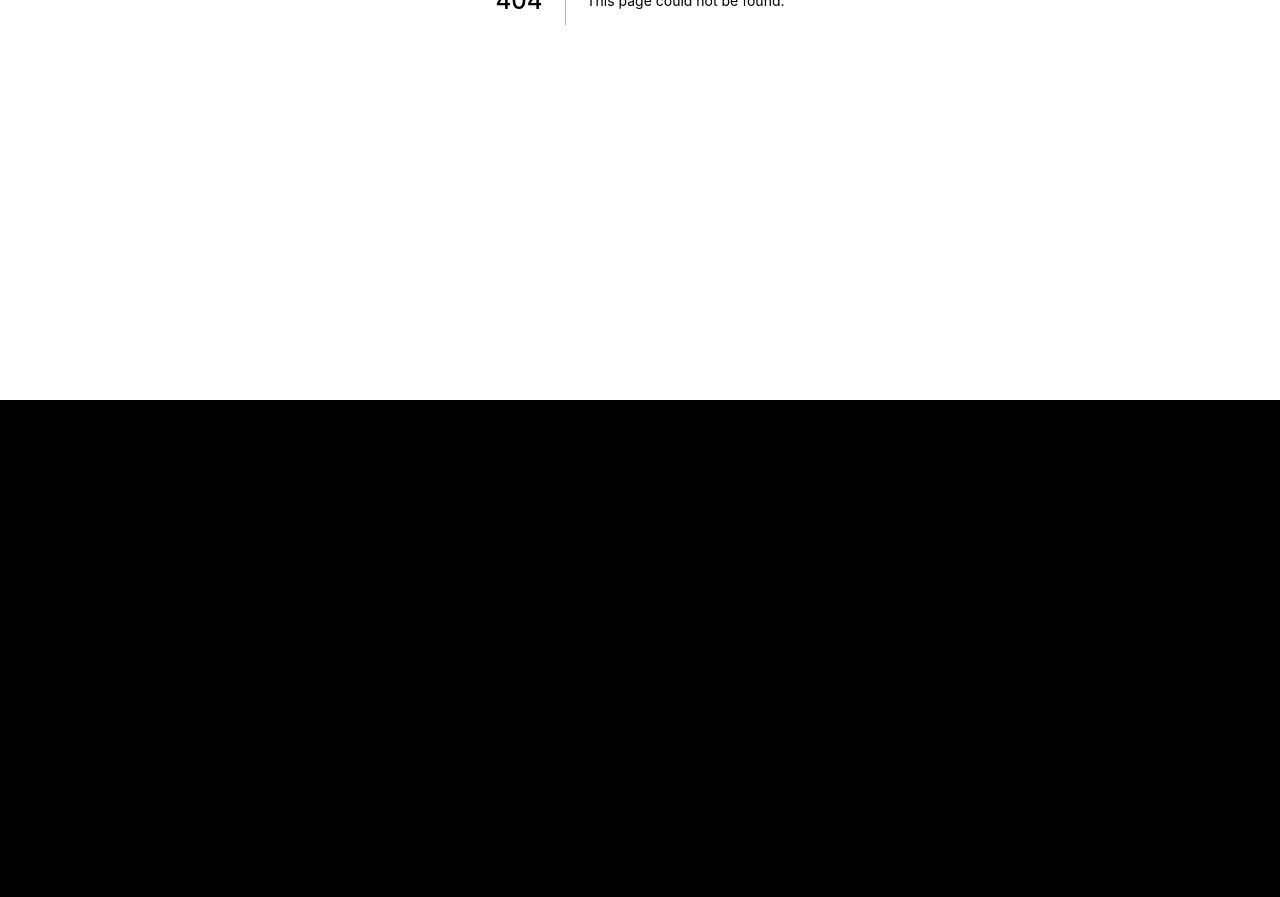
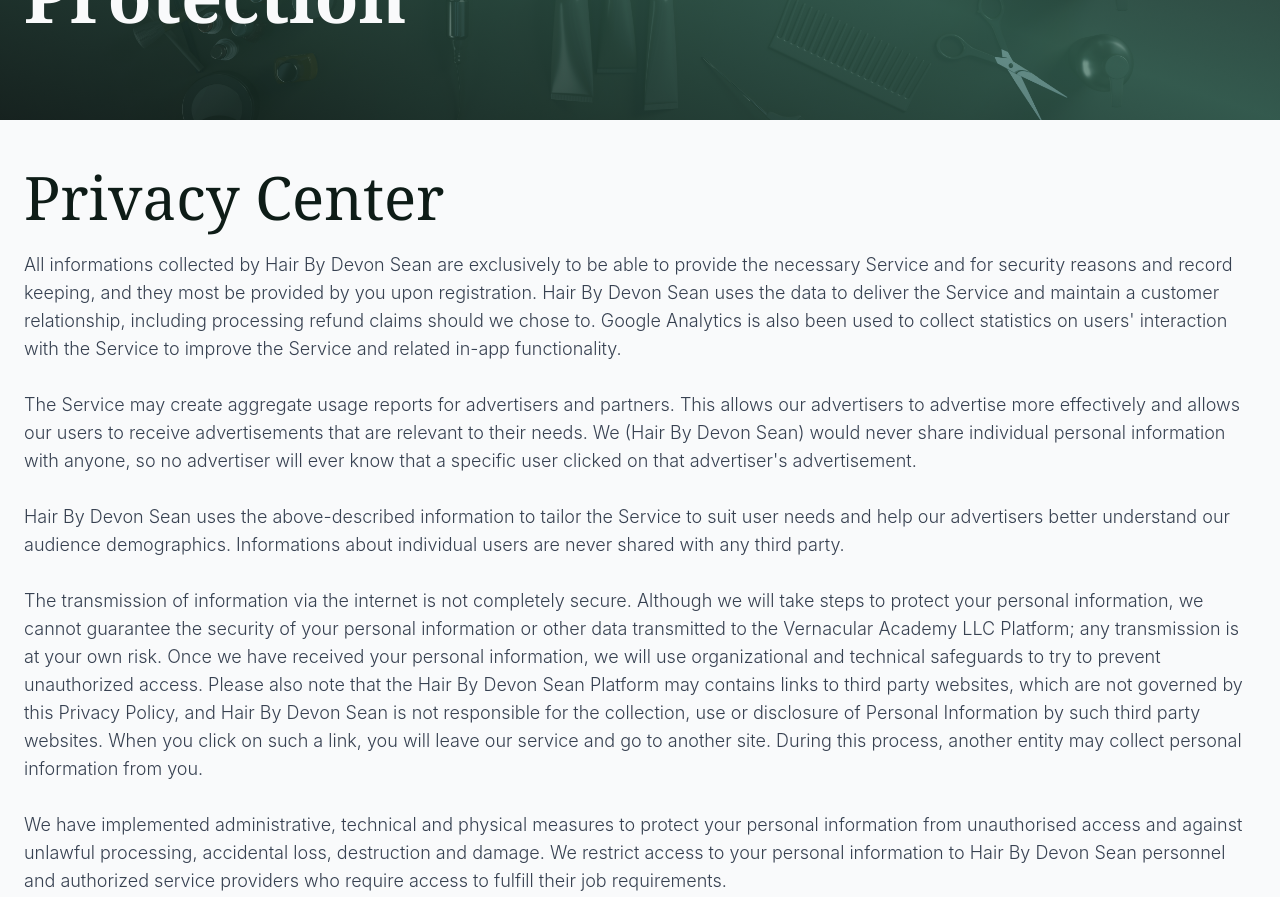
Before and after one commit to Osademe-e/devonsean-website, a Next.js app: page /privacy in a window 1280 px wide. Before the commit this address had no page. Shown: the part 400-1297 px from the top of the page. Before the commit the page ends 800 px from the top, so only its background shows below. Built offline with nearby package versions, Linux system fonts and the light colour scheme.

Commit message:
update ui

```diff
--- /dev/null
+++ b/pages/privacy.js
@@ -0,0 +1,150 @@
+import Head from "next/head";
+import Image from "next/image";
+import Header from "../components/Header";
+import bgimage from "../public/tools.jpg";
+
+export default function Privacy() {
+  return (
+    <div className="bg-gray-50">
+      <Head>
+        <title>Privacy Center | Vernacular Academy</title>
+      </Head>
+
+      <Header />
+
+      <main>
+        <section>
+          <div className="relative">
+            <div className="absolute w-full h-full overflow-hidden">
+              <Image
+                src={bgimage}
+                alt="Background image"
+                layout="fill"
+                objectFit="cover"
+              />
+            </div>
+
+            <div className="w-full h-96 lg:h-full p-6 pt-52 lg:py-20 relative bg-gradient-to-bl from-brand-900/60 via-brand-600/70 to-brand-800/75">
+              <h1 className="text-gray-50 text-4xl lg:text-7xl font-serif font-semibold  lg:leading-tight">
+                Privacy
+                <br />
+                And Data <br />
+                Protection
+              </h1>
+            </div>
+          </div>
+        </section>
+
+        <section>
+          <div className="lg:py-10 p-6">
+            <h2 className="text-brand-800 text-3xl lg:text-6xl font-serif lg:font-extralight lg:leading-tight">
+              Privacy Center
+            </h2>
+            <p className="text-gray-700 lg:text-lg font-light mt-4 w-full">
+              All informations collected by Hair By Devon Sean are
+              exclusively to be able to provide the necessary Service and for
+              security reasons and record keeping, and they most be provided by
+              you upon registration. Hair By Devon Sean uses the data to
+              deliver the Service and maintain a customer relationship,
+              including processing refund claims should we chose to. Google
+              Analytics is also been used to collect statistics on users&apos;
+              interaction with the Service to improve the Service and related
+              in-app functionality.
+              <br />
+              <br />
+              The Service may create aggregate usage reports for advertisers and
+              partners. This allows our advertisers to advertise more
+              effectively and allows our users to receive advertisements that
+              are relevant to their needs. We (Hair By Devon Sean) would
+              never share individual personal information with anyone, so no
+              advertiser will ever know that a specific user clicked on that
+              advertiser&apos;s advertisement.
+              <br />
+              <br />
+              Hair By Devon Sean uses the above-described information to
+              tailor the Service to suit user needs and help our advertisers
+              better understand our audience demographics. Informations about
+              individual users are never shared with any third party.
+              <br />
+              <br />
+              The transmission of information via the internet is not completely
+              secure. Although we will take steps to protect your personal
+              information, we cannot guarantee the security of your personal
+              information or other data transmitted to the Vernacular Academy
+              LLC Platform; any transmission is at your own risk. Once we have
+              received your personal information, we will use organizational and
+              technical safeguards to try to prevent unauthorized access. Please
+              also note that the Hair By Devon Sean Platform may contains
+              links to third party websites, which are not governed by this
+              Privacy Policy, and Hair By Devon Sean is not responsible for
+              the collection, use or disclosure of Personal Information by such
+              third party websites. When you click on such a link, you will
+              leave our service and go to another site. During this process,
+              another entity may collect personal information from you.
+              <br />
+              <br />
+              We have implemented administrative, technical and physical
+              measures to protect your personal information from unauthorised
+              access and against unlawful processing, accidental loss,
+              destruction and damage. We restrict access to your personal
+              information to Hair By Devon Sean personnel and authorized
+              service providers who require access to fulfill their job
+              requirements.
+              <br />
+              <br />
+              We will keep your information where we have an ongoing legitimate
+              business need to do so (for example, while you hold an account
+              with us and for a reasonable period of time thereafter, or to
+              enable us to meet our legal, tax or accounting obligations). We
+              may retain certain data as necessary to prevent fraud or future
+              abuse, or for legitimate business purposes, such as analysis of
+              aggregated, non-personal information, or account recovery, or if
+              required or permitted by law. All retained personal information
+              will remain subject to the terms of this Privacy Policy. If you
+              request that your name be removed from our databases, it may not
+              be possible to completely delete all your personal information due
+              to technological and legal constraints.
+              <br />
+              <br />
+              We may request certain personal information for the purposes of
+              verifying the identity of the individual seeking access to their
+              personal information records and may restrict access to personal
+              information as required or permitted by applicable law or legal
+              process.
+              <br />
+              <br />
+              You agree that Hair By Devon Sean reserves the right to
+              disclose any information we have as required by law and when we
+              believe that disclosure is necessary to protect our rights and/or
+              comply with a judicial proceeding, court order, or legal process.
+              <br />
+              <br />
+              Should you use the Service to purchase Products from third party
+              Merchants as further described in the terms of service, the
+              collection of data by such third party Merchant is described in
+              the relevant privacy policy of such Merchant and Vernacular
+              Academy LLC would not be held responsible or accountable for this.
+              <br />
+              <br />
+              Hair By Devon Sean may inform of any changes or updates to
+              this Privacy Policy, through its website or in- app notifications.
+              We encourage you to periodically review this page for the latest
+              information on our privacy practices.
+              <br />
+              <br />
+              For more informations or questions you may contact us via our
+              support.
+              <br />
+              <br />
+              By using any part of the Service, you acknowledge and agree to the
+              processing of your personal data, under the terms and conditions
+              set out in this Privacy Policy.
+              <br />
+              <br />
+            </p>
+          </div>
+        </section>
+      </main>
+    </div>
+  );
+}
```
Also changed, not shown: public/tools.jpg (added).
